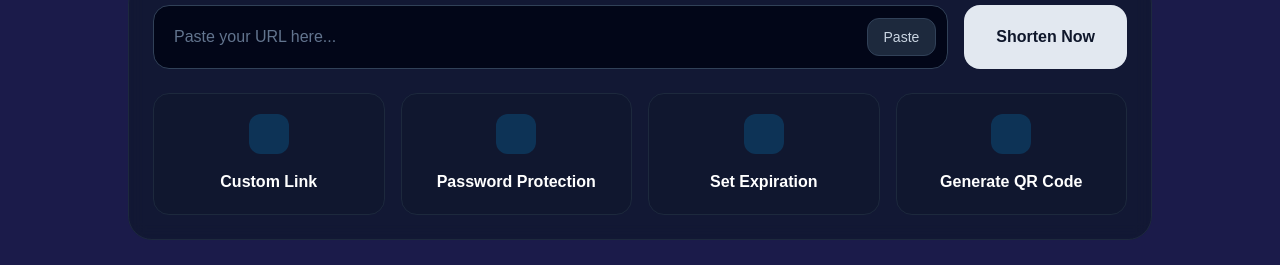
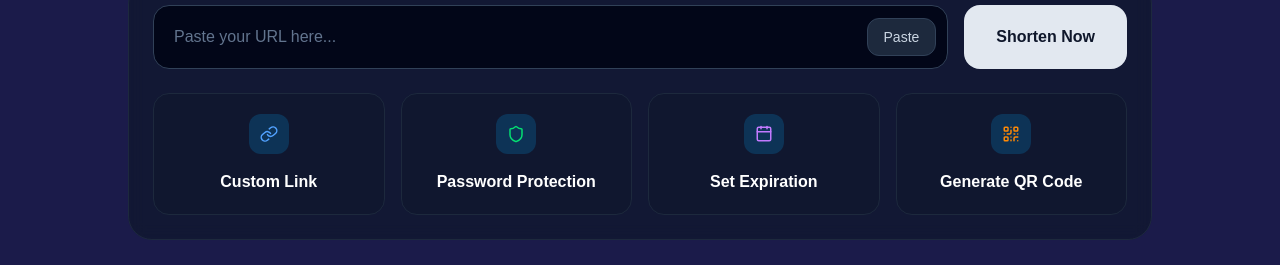
Before and after one commit to sekiro961-wq/shortlink-clone-nextjs, a Next.js app: page / in a window 1280 px wide. Shown: the part 419-684 px from the top of the page. Built offline with nearby package versions, Linux system fonts and the light colour scheme.

Commit message:
Emojis for heromenu

```diff
--- a/src/components/layout/hero/HeroMenu.tsx
+++ b/src/components/layout/hero/HeroMenu.tsx
@@ -1,3 +1,4 @@
+import { Link, Shield, Calendar, QrCode } from 'lucide-react';
 export default function HeroMenu() {
   return (
     <div className="mx-auto mt-14 w-full max-w-5xl rounded-3xl border border-slate-800 bg-slate-900/70 p-6 backdrop-blur">
@@ -17,18 +18,46 @@ export default function HeroMenu() {
         </button>
       </div>
       <div className="mt-6 grid gap-4 md:grid-cols-2 xl:grid-cols-4">
-        <FeatureCard title="Custom Link" />
-        <FeatureCard title="Password Protection" />
-        <FeatureCard title="Set Expiration" />
-        <FeatureCard title="Generate QR Code" />
+        <FeatureCard
+          title="Custom Link"
+          icon={<Link size={18} className="rotate-5 text-blue-400 transition-colors" />}
+          hoverColor="hover:border-blue-500"
+        />
+        <FeatureCard
+          title="Password Protection"
+          icon={<Shield size={18} className="text-green-400 transition-colors" />}
+          hoverColor="hover:border-green-500"
+        />
+        <FeatureCard
+          title="Set Expiration"
+          icon={<Calendar size={18} className="text-purple-400 transition-colors" />}
+          hoverColor="hover:border-purple-500"
+        />
+        <FeatureCard
+          title="Generate QR Code"
+          icon={<QrCode size={18} className="text-orange-400" />}
+          hoverColor="hover:border-orange-500"
+        />
       </div>
     </div>
   );
 }
-function FeatureCard({ title }: { title: string }) {
+function FeatureCard({
+  title,
+  icon,
+  hoverColor,
+}: {
+  title: string;
+  icon: React.ReactNode;
+  hoverColor: string;
+}) {
   return (
-    <div className="flex flex-col items-center rounded-2xl border border-slate-800 bg-slate-900/50 p-5 transition hover:-translate-y-1 hover:border-sky-500/40">
-      <div className="mb-4 h-10 w-10 rounded-xl bg-sky-500/20" />
+    <div
+      className={`group flex flex-col items-center rounded-2xl border border-slate-800 bg-slate-900/50 p-5 transition-all duration-300 ${hoverColor} `}
+    >
+      <div className="mb-4 flex h-10 w-10 items-center justify-center rounded-xl bg-sky-500/20 text-white transition-all duration-300 group-hover:scale-110 group-hover:brightness-150">
+        {icon}
+      </div>
       <h3 className="font-semibold text-white">{title}</h3>
     </div>
   );
```
